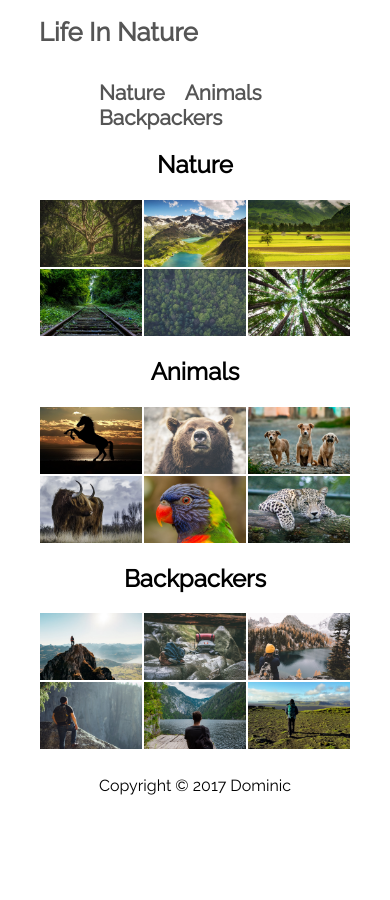
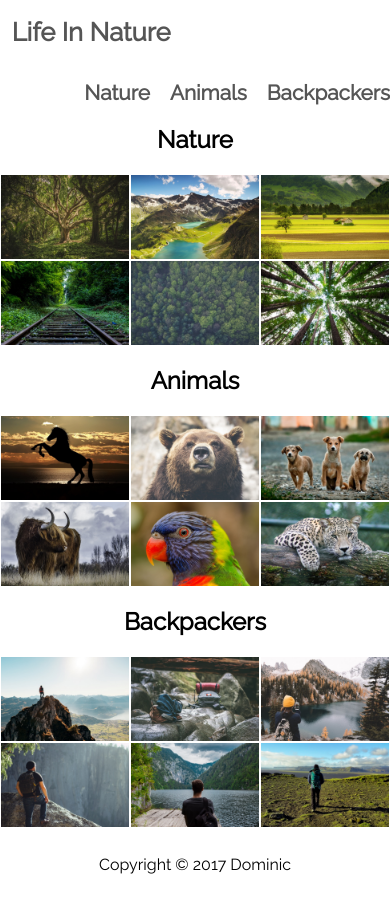
Before and after one commit to dominicdaviesme/image-gallery, a plain HTML site: page index.html in a window 390 px wide. Before the commit the page ends 844 px from the top, so only its background shows below. Drawn offline with Linux system fonts and the light colour scheme.

Commit message:
Set up basic styles for media screens 768px and less

```diff
--- a/style.css
+++ b/style.css
@@ -83,3 +83,13 @@ footer {
 	text-align: center;
 	padding-bottom: 10px;
 }
+
+@media only screen and (max-width: 768px) {
+	.wrapper {
+		width: 100%;
+	}
+
+	header h1 {
+		margin-left: 3%;
+	}
+}
```
